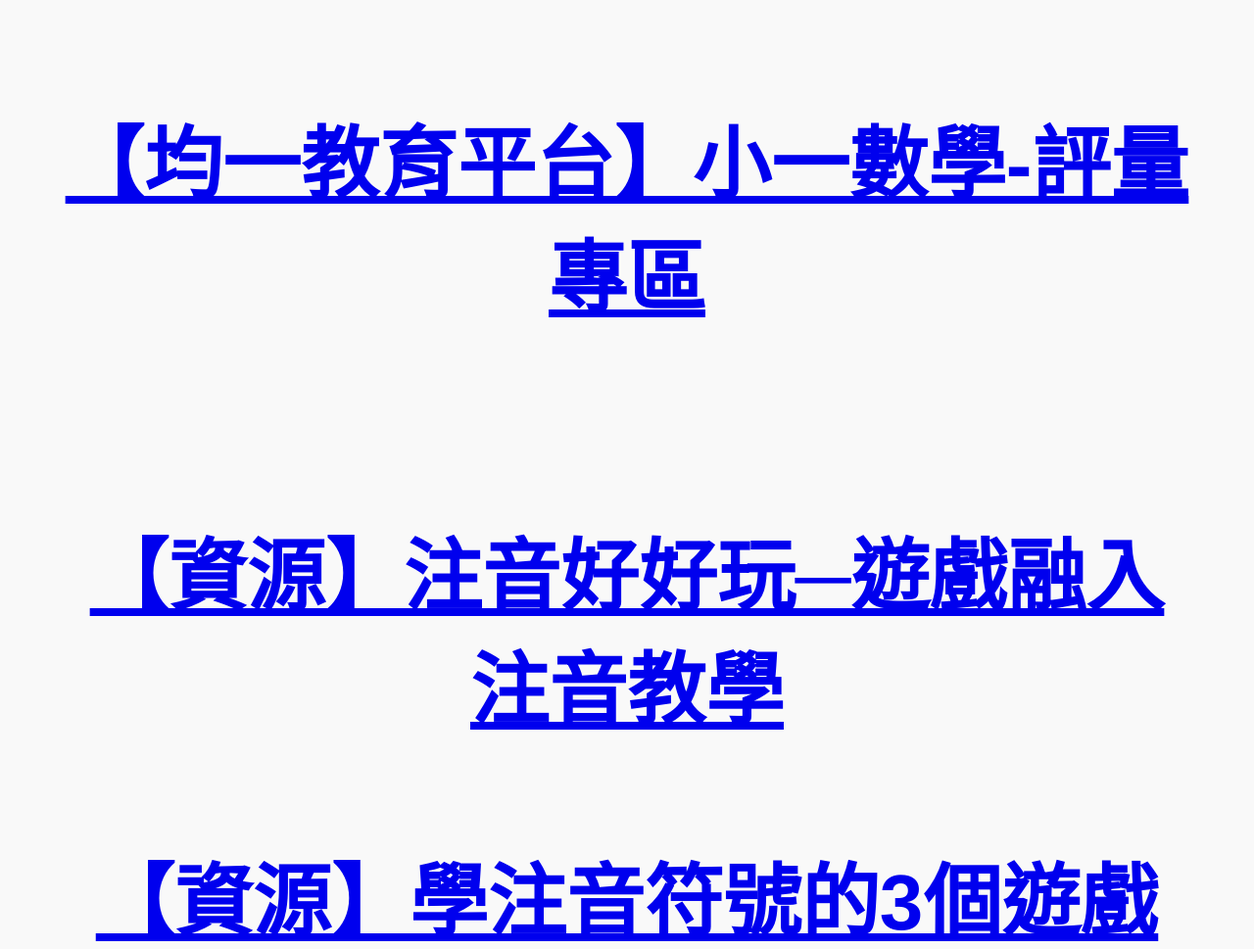
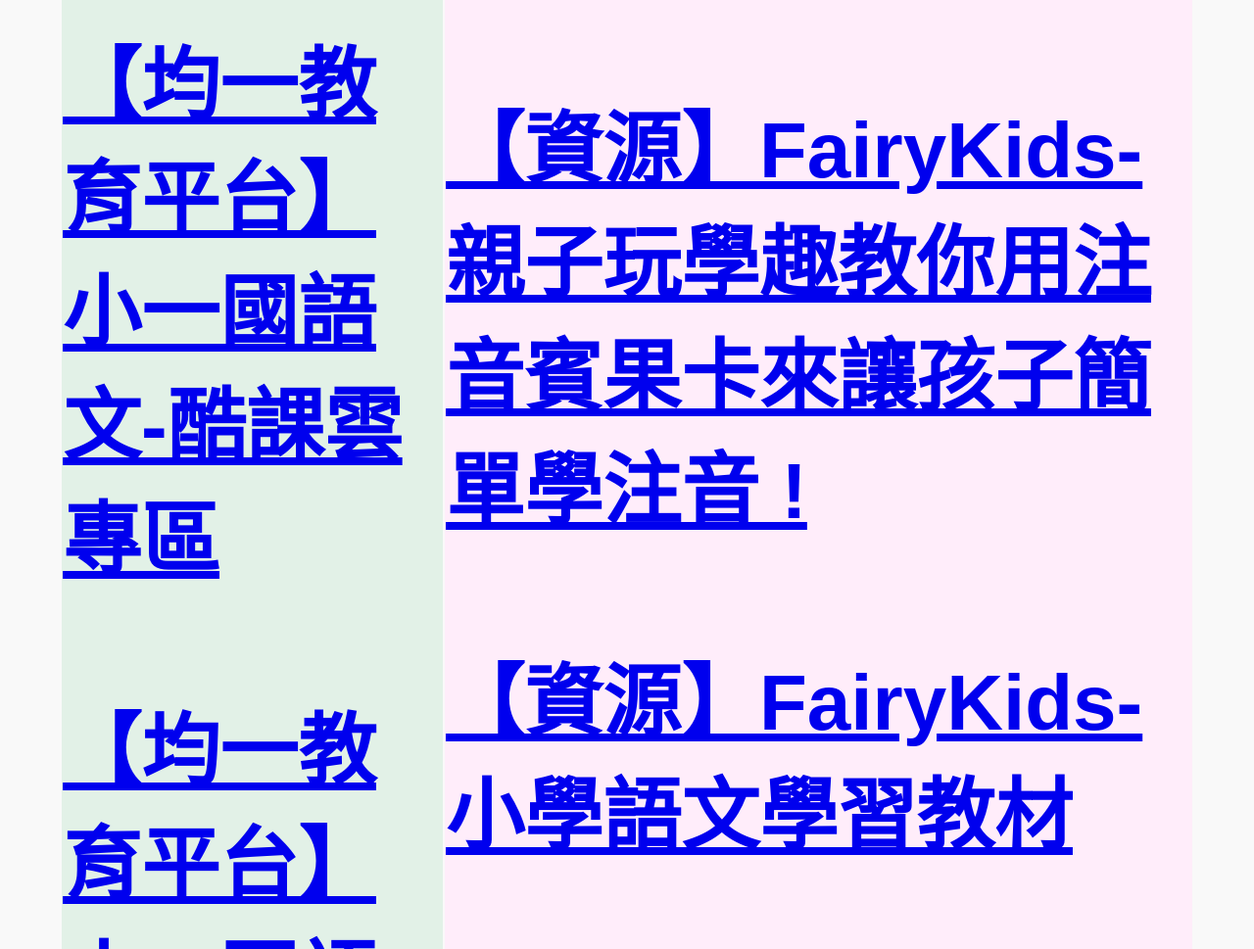
Before and after one commit to Cherry314028/Game02, a plain HTML site: page Else01.html in a window 1280 px wide. Shown: the part 1386-2355 px from the top of the page at 98% size. Drawn offline with Linux system fonts and the light colour scheme.

Commit message:
Add files via upload

```diff
--- a/Else01.html
+++ b/Else01.html
@@ -74,22 +74,30 @@
 	    <img class="img" src="分隔線2.png" alt="分隔線" name="Divider1" id="Divider1">
 
 
-
-
-
-
-  <H1><a href="https://www.junyiacademy.org/course-compare/math-elem/math-1">【均一教育平台】小一數學</a></H1>
+<table width="100%" border="0">
+  <tr>
+    <td bgcolor="#E2F1E7">
+     <H1><a href="https://www.junyiacademy.org/course-compare/math-elem/math-1">【均一教育平台】小一數學</a></H1>
 <H1><a href="https://www.junyiacademy.org/junyi-english/eng-elementary/eng-ele12">【均一教育平台】低年級英語文</a></H1>
 <H1><a href="https://www.junyiacademy.org/junyi-chinese/ele-c/coocele-c">【均一教育平台】小一國語文-酷課雲專區</a></H1>
 <H1><a href="https://www.junyiacademy.org/junyi-chinese/ele-c/adlele-c">【均一教育平台】小一國語文-因材網專區</a></H1>
-<H1><a href="https://www.junyiacademy.org/junyi-test/math-std-exam-elem/exam_v108_g01">【均一教育平台】小一數學-評量專區</a></H1>  <br>
-<br>
-<H1><a href="https://flipedu.parenting.com.tw/article/002949?fromid=inarticle&id=003960">【資源】注音好好玩─遊戲融入注音教學</a></H1>
+<H1><a href="https://www.junyiacademy.org/junyi-test/math-std-exam-elem/exam_v108_g01">【均一教育平台】小一數學-評量專區</a></H1>
+    </td>
+
+    <td bgcolor="#FFEDFA">
+    <H1><a href="https://flipedu.parenting.com.tw/article/002949?fromid=inarticle&id=003960">【資源】注音好好玩─遊戲融入注音教學</a></H1>
 <H1><a href="https://today.line.me/tw/v2/article/3r8LoE">【資源】學注音符號的3個遊戲</a></H1>
 <H1><a href="https://tw.toybrains.com/blog/fairykids-bingo#google_vignette=">【資源】FairyKids-親子玩學趣教你用注音賓果卡來讓孩子簡單學注音 !</a></H1>
 <H1><a href="https://tw.toybrains.com/primary">【資源】FairyKids-小學語文學習教材</a></H1>
 <H1><a href="https://sidonie.ca/">【資源】歐的樂星球-互動遊戲教材</a></H1>
 <H1><a href="https://www.facebook.com/share/r/1G3uMpE3AM/?mibextid=wwXIfr">【資源】科學小實驗</a></H1>
+    </td>
+  </tr>
+</table>
+
+
+
+
   </td>
   </tr>
 </table>
```
